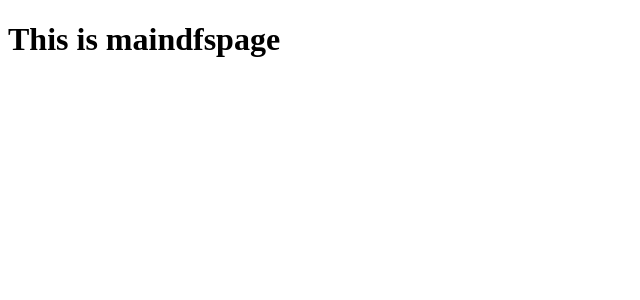
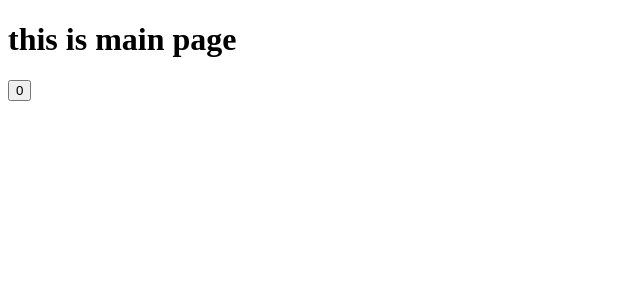
Before and after one commit to Amitkys/react, a React (Vite) app: page / in a window 1280 px wide. Shown: the top 300 px of the page, without its empty margins (0-640 px from the left). Built offline with nearby package versions, Linux system fonts and the light colour scheme.

Commit message:
adde simple count app

```diff
--- a/src/App.jsx
+++ b/src/App.jsx
@@ -1,9 +1,12 @@
-
+import {  useState } from "react";
 
 function App() {
+    let [count, setCount] = useState(0);
   return (
+    // const [count, setCount] = useState(0);
     <div>
-      <h1>This is maindfspage</h1>
+      <h1>this is main page</h1>
+      <button onClick={() => setCount(count + 4)}>{count}</button>
     </div>
   )
 }
```
